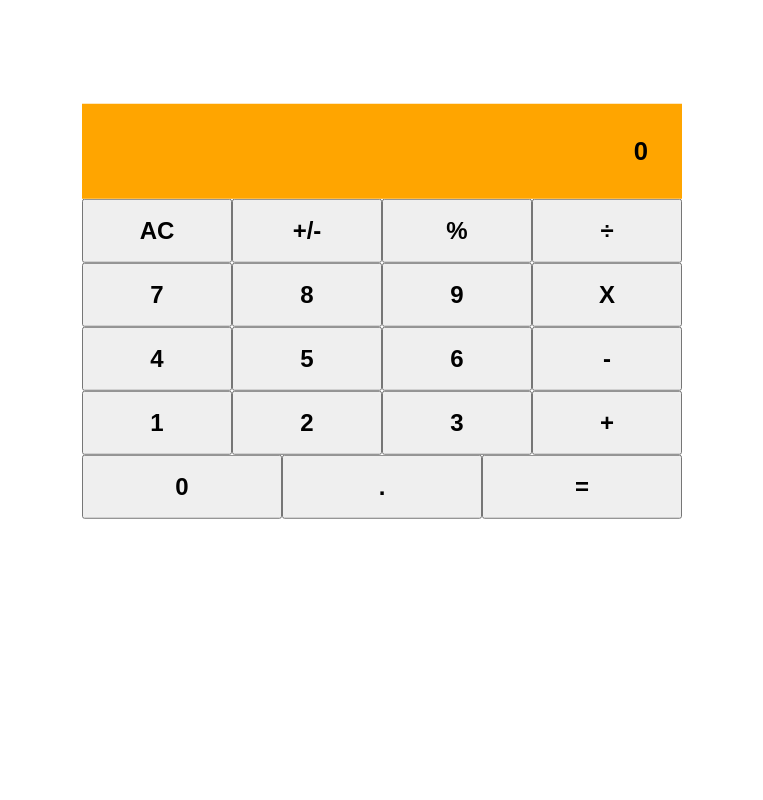
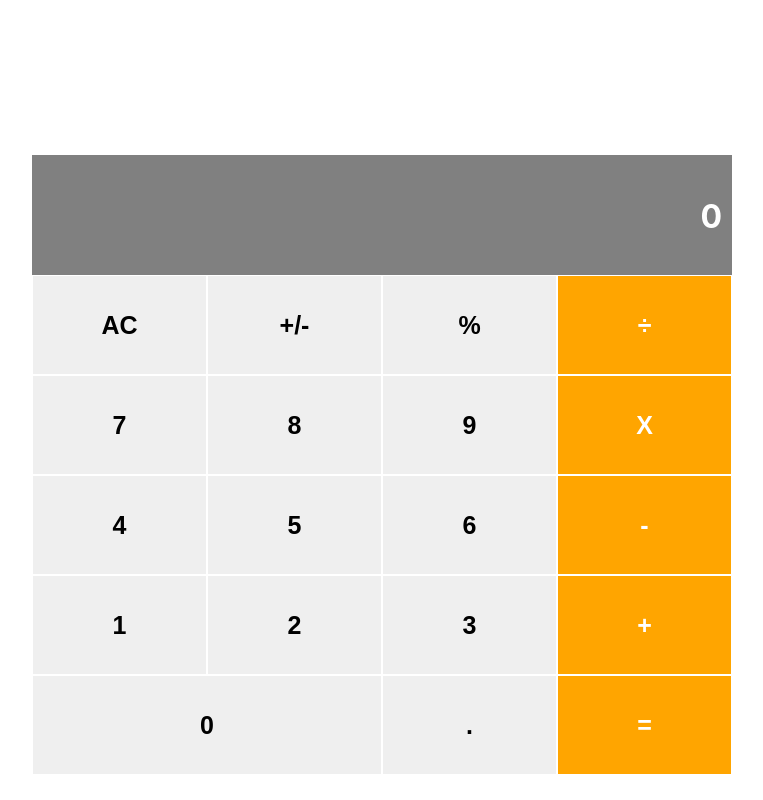
Before and after one commit to kelibst/react_calc, a React (Create React App) app: page / in a window 1280 px wide. Shown: the whole page, without its empty margins (258-1021 px from the left). Built offline with nearby package versions, Linux system fonts and the light colour scheme.

Commit message:
added requred styles

```diff
--- a/src/components/ButtonCov.js
+++ b/src/components/ButtonCov.js
@@ -9,11 +9,16 @@ export default function ButtonCov() {
         ['1', '2', '3', '+'],
         ['0', '.', '=']
     ];
+    const patt = /^[+\-=÷x]$/i
     return (
         <div className="btn-container">
             {btns.map(btn =>(
                 <div key={btn} className="row">
-                    {btn.map(bt =>(<SetButton name={bt} key={bt}/>))}
+                    {btn.map(bt =>(<SetButton
+                        name={bt}
+                        key={bt}
+                        color={(patt.test(bt)) ? 'orange' : 'white'}
+                        wide={(bt === "0")}/>))}
                 </div>
             ))}
         </div>
--- a/src/components/DisplayPanel.js
+++ b/src/components/DisplayPanel.js
@@ -4,7 +4,7 @@ function DisplayPanel(props) {
     const { res } = props;
     return (
         <div className="disContainer">
-           <input type="text" value={res}/>
+           <p>{res}</p>
         </div>
     )
 }
--- a/src/components/setButton.js
+++ b/src/components/setButton.js
@@ -4,15 +4,20 @@ import PropTypes from "prop-types";
 
 
  function SetButton(props) {
-
-    const {name} = props
-
+    console.log(props)
+    const {name, color, wide} = props
+    const cl = `${wide ? `flex ${color}` : `${color}`}`
     return (
-        <button type="button">{name}</button>
+        <button type="button" className={cl}>{name}</button>
     )
+}
+SetButton.defaultProps = {
+    color: 'orange',
 }
 SetButton.propTypes = {
     name: PropTypes.string.isRequired,
+    color: PropTypes.string,
+    wide: PropTypes.bool.isRequired
 }
 
 export default SetButton
--- a/src/index.css
+++ b/src/index.css
@@ -1,3 +1,6 @@
+html{
+  font-size: 62.5%;
+}
 body {
   margin: 0;
   font-family: -apple-system, BlinkMacSystemFont, 'Segoe UI', 'Roboto', 'Oxygen',
@@ -16,7 +19,7 @@ code {
 }
 
 .App{
-  max-width: 600px;
+  max-width: 70rem;
   margin: auto;
 }
 .center-box{
@@ -36,24 +39,27 @@ code {
 button {
   width: 100%;
   padding: 1rem;
-  font-size: 1.5rem;
+  font-size: 2.5rem;
   font-weight: bolder;
+  height: 10rem;
+  border: 1px solid white;
+  cursor: pointer;
 }
 .disContainer{
   display: flex;
-  padding: 2rem;
+  padding: 1rem;
   justify-content: flex-end;
+  background-color: grey;
+  font-size: 3.2rem;
+  color: white;
+  font-weight: bolder;
+  height: 10rem;
+}
+.orange{
   background-color: orange;
-  font-size: 2rem;
-  font-weight: bolder;
+  color: white;
 }
-
-
-input {
-  outline: none;
-  background: transparent;
-  border: none;
-  font-size: 1.6rem;
-  font-weight: bolder;
-  text-align:right ;
+.flex{
+  flex: 0 1 200%;
+  padding: 2.1rem;
 }
```
